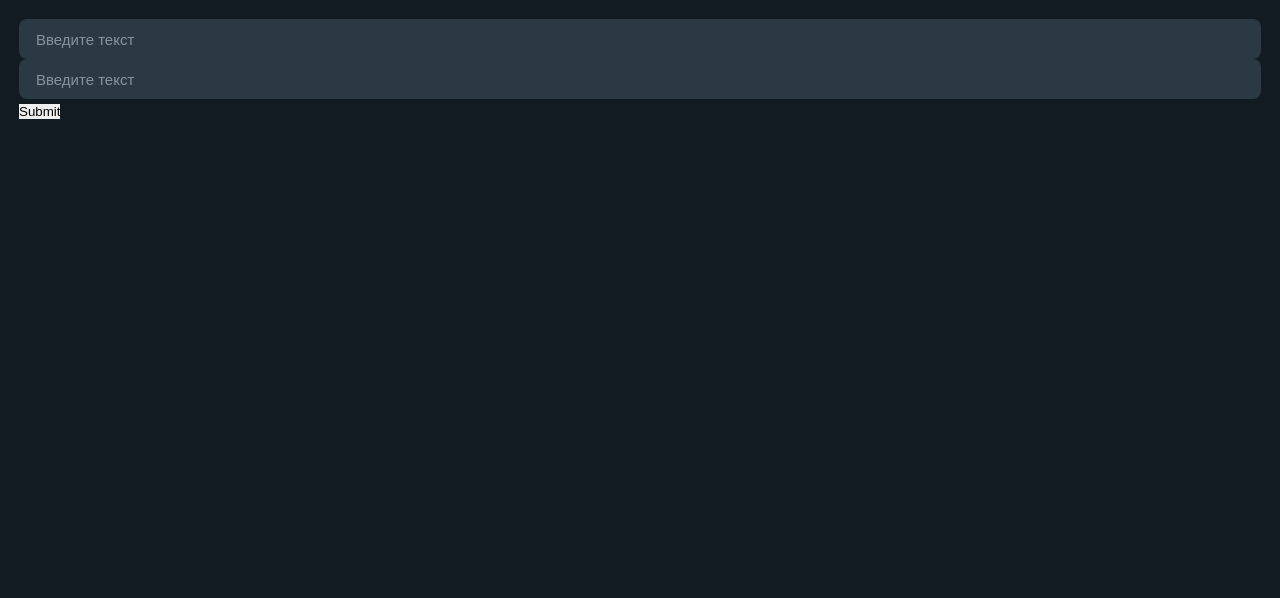
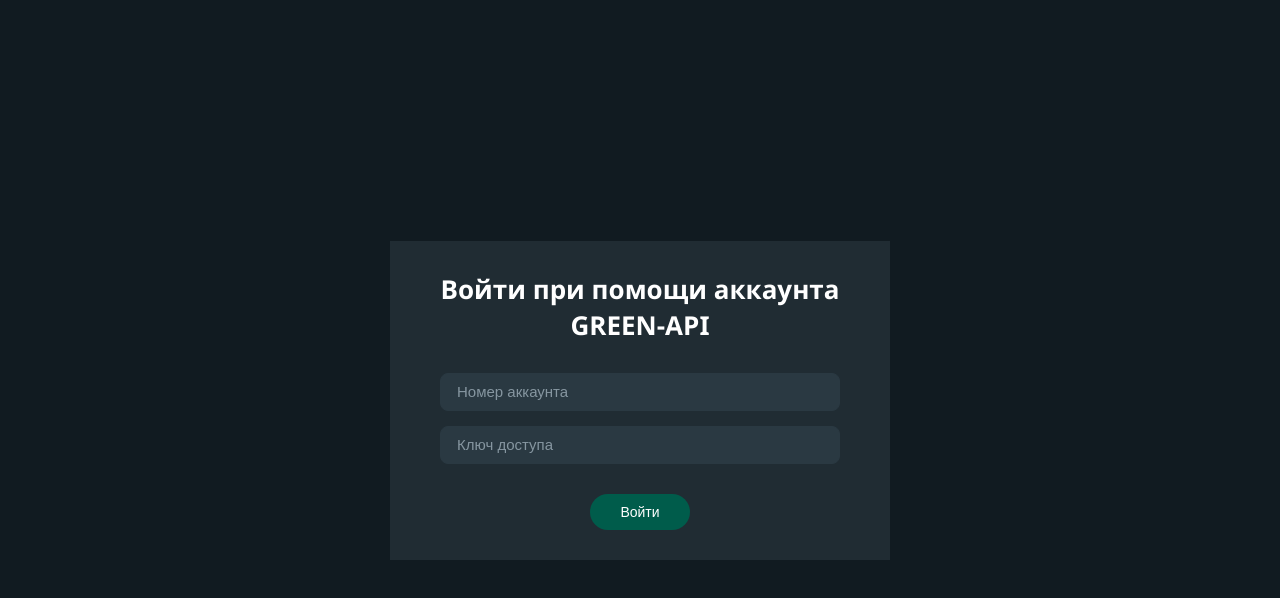
Before and after one commit to VladislavFilipov/green-api-test, a React (Vite) app: page / in a window 1280 px wide. Shown: the top 598 px of the page. Built offline with nearby package versions, Linux system fonts and the light colour scheme.

Commit message:
add styles to login form

```diff
--- a/src/components/Button/Button.tsx
+++ b/src/components/Button/Button.tsx
@@ -1,12 +1,17 @@
-import { FC, PropsWithChildren } from "react";
+import { ButtonHTMLAttributes, FC } from "react";
 
 import { ButtonWrap } from "@src/components/Button/_elements/ButtonWrap.styled";
+import Text from "@src/components/Text/Text";
 
 type TProps = {
   text: string;
-};
+} & ButtonHTMLAttributes<HTMLButtonElement>;
 const Button: FC<TProps> = ({ text }) => {
-  return <ButtonWrap>{text}</ButtonWrap>;
+  return (
+    <ButtonWrap>
+      <Text size="s">{text}</Text>
+    </ButtonWrap>
+  );
 };
 
 export default Button;
--- a/src/components/Button/_elements/ButtonWrap.styled.tsx
+++ b/src/components/Button/_elements/ButtonWrap.styled.tsx
@@ -1,10 +1,25 @@
 import styled, { css } from "styled-components";
 
-export const ButtonWrap = styled.button`
-  appearance: none;
-  border: none;
-  outline: none;
-  padding: 1rem;
-  background-color: #fff;
-  color: aliceblue;
-`;
+export const ButtonWrap = styled.button(
+  ({ theme }) => css`
+    appearance: none;
+    border: none;
+    outline: none;
+    display: flex;
+    align-items: center;
+    justify-content: center;
+    height: 36px;
+    padding: 0 20px;
+    border-radius: 18px;
+    background-color: ${theme.palette.primary.main};
+    cursor: pointer;
+
+    &:hover {
+      background-color: ${theme.palette.primary.dark};
+    }
+
+    &:active {
+      background-color: ${theme.palette.primary.light};
+    }
+  `
+);
--- a/src/components/TextField/TextField.styled.ts
+++ b/src/components/TextField/TextField.styled.ts
@@ -1,28 +1,53 @@
 import styled, { css } from "styled-components";
+
+import Text from "@src/components/Text/Text";
 
 export const Wrap = styled.div`
   width: 100%;
 `;
 
-export const Label = styled.div``;
+export const Label = styled(Text)(
+  () => css`
+    margin-left: 8px;
+    margin-bottom: 2px;
+    font-weight: 600;
+  `
+);
 
-export const Input = styled.input(
-  ({ theme }) => css`
-    height: 40px;
+export const Input = styled.input<{ hasError: boolean }>(
+  ({ theme, hasError }) => css`
+    height: 38px;
     border-radius: 8px;
     background-color: ${theme.palette.bg.light};
+    border: 1px solid ${theme.palette.bg.light};
     width: 100%;
-    padding: 0 12px;
+    padding: 0 11px;
     caret-color: ${theme.palette.text.main};
     color: ${theme.palette.text.main};
     font-size: 15px;
+
+    ${hasError &&
+    css`
+      border: 1px solid ${theme.palette.error.main};
+    `}
 
     &::placeholder {
       color: ${theme.palette.text.dark};
       font-weight: 500;
       padding: 0 5px;
     }
+
+    &:-webkit-autofill {
+      appearance: none;
+    }
   `
 );
 
-export const Error = styled.div``;
+export const Error = styled(Text)(
+  ({ theme }) => css`
+    margin-left: 8px;
+    margin-top: 2px;
+    font-weight: 600;
+    color: ${theme.palette.error.main};
+  `
+);
--- a/src/components/TextField/TextField.tsx
+++ b/src/components/TextField/TextField.tsx
@@ -25,6 +25,7 @@
         {...inputProps}
         type={isPassword ? "password" : "text"}
         placeholder={label ?? placeholder}
+        hasError={!!error}
       />
       {error && <S.Error>{error}</S.Error>}
     </S.Wrap>
--- a/src/components/TextField/TextFieldWithRef.tsx
+++ b/src/components/TextField/TextFieldWithRef.tsx
@@ -25,14 +25,15 @@
   ) => {
     return (
       <S.Wrap>
-        {label && <S.Label>{label}</S.Label>}
+        {label && <S.Label size="xs">{label}</S.Label>}
         <S.Input
           {...inputProps}
           type={isPassword ? "password" : "text"}
           ref={ref}
           placeholder={label ?? placeholder}
+          hasError={!!error}
         />
-        {error && <S.Error>{error}</S.Error>}
+        {error && <S.Error size="xs">{error}</S.Error>}
       </S.Wrap>
     );
   }
--- /dev/null
+++ b/src/features/account/components/LoginForm/LoginForm.styled.ts
@@ -0,0 +1,33 @@
+import styled, { css } from "styled-components";
+
+import { ButtonWrap as Button } from "@src/components/Button/_elements/ButtonWrap.styled";
+import Text from "@src/components/Text/Text";
+import { Wrap as Input } from "@src/components/TextField/TextField.styled";
+
+export const Form = styled.form(
+  ({ theme }) => css`
+    max-width: 500px;
+    padding: 30px 50px;
+    background-color: ${theme.palette.bg.main};
+    display: flex;
+    flex-direction: column;
+
+    ${Input} {
+      margin-bottom: 15px;
+    }
+
+    ${Button} {
+      margin: 15px auto 0;
+      width: 100px;
+    }
+  `
+);
+
+export const Title = styled(Text)(
+  () => css`
+    font-size: 26px;
+    font-weight: 600;
+    margin-bottom: 30px;
+    text-align: center;
+  `
+);
--- a/src/features/account/components/LoginForm/LoginForm.tsx
+++ b/src/features/account/components/LoginForm/LoginForm.tsx
@@ -3,10 +3,13 @@
 
 import { yupResolver } from "@hookform/resolvers/yup";
 
+import Button from "@src/components/Button/Button";
 import InputText from "@src/components/formInputs/InputText/InputText";
 import schema from "@src/features/account/components/LoginForm/_yupSchema";
 import useGetAccountSettingsQuery from "@src/features/account/hooks/useGetAccountSettingsQuery";
 import { IAuthData } from "@src/types/account.types";
+
+import * as S from "./LoginForm.styled";
 
 const LoginForm: FC = () => {
   const [authData, setAuthData] = useState<IAuthData | null>(null);
@@ -26,11 +29,12 @@
 
   return (
     <FormProvider {...methods}>
-      <form onSubmit={methods.handleSubmit(submitHandler)}>
-        <InputText name="idInstance" />
-        <InputText name="apiToketInstance" />
-        <input type="submit" value="Submit" />
-      </form>
+      <S.Form onSubmit={methods.handleSubmit(submitHandler)}>
+        <S.Title>Войти при помощи аккаунта GREEN-API</S.Title>
+        <InputText name="idInstance" placeholder="Номер аккаунта" />
+        <InputText name="apiToketInstance" placeholder="Ключ доступа" />
+        <Button text="Войти" type="submit" />
+      </S.Form>
     </FormProvider>
   );
 };
--- a/src/pages/Login/Login.styled.ts
+++ b/src/pages/Login/Login.styled.ts
@@ -0,0 +1,8 @@
+import styled from "styled-components";
+
+export const Container = styled.div`
+  display: flex;
+  align-items: center;
+  justify-content: center;
+  height: 100%;
+`;
--- a/src/pages/Login/Login.tsx
+++ b/src/pages/Login/Login.tsx
@@ -2,11 +2,13 @@
 
 import { LoginForm } from "@src/features/account";
 
+import * as S from "./Login.styled";
+
 const Login: FC = () => {
   return (
-    <div>
+    <S.Container>
       <LoginForm />
-    </div>
+    </S.Container>
   );
 };
 
--- a/src/styles/theme.ts
+++ b/src/styles/theme.ts
@@ -4,7 +4,9 @@
   mode: "dark",
   palette: {
     primary: {
-      main: "#005C4BFF"
+      main: "#005C4BFF",
+      dark: "#025344",
+      light: "#006d59"
     },
     secondary: {
       main: ""
```
